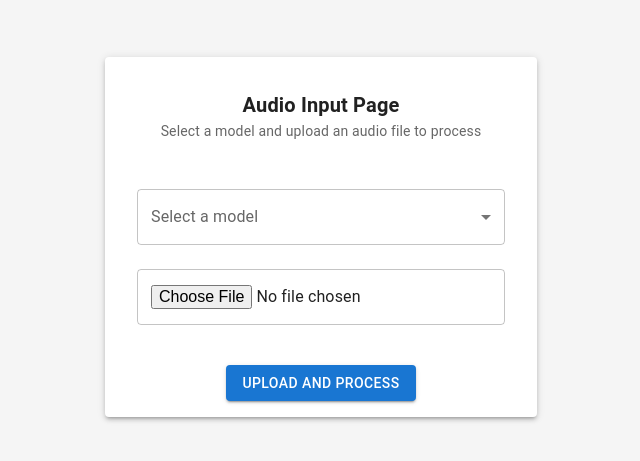
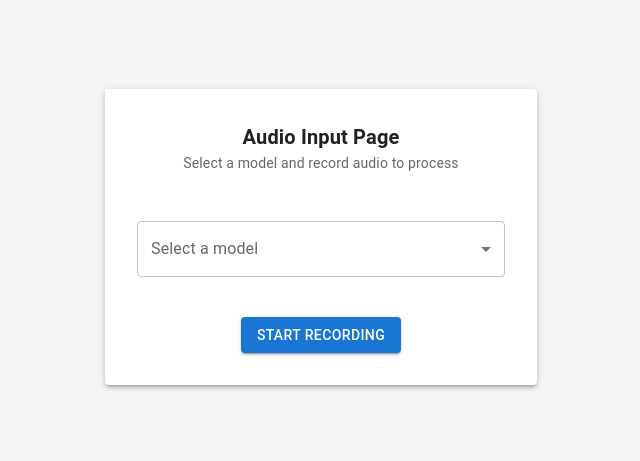
Before and after one commit to Chiru-Stack/Telugu-ASR, a React (Create React App) app in the folder asr_web/: page / in a window 1280 px wide. Shown: the part 163-624 px from the top of the page, without its empty margins (319-959 px from the left). Built offline with nearby package versions, Linux system fonts and the light colour scheme.

Commit message:
revamped the file upload to the manual voice input

```diff
--- a/asr_web/src/components/AudioInputPage.js
+++ b/asr_web/src/components/AudioInputPage.js
@@ -1,42 +1,63 @@
-import React, { useState } from "react";
+import React, { useState, useRef } from "react";
 import {
   Box,
   Button,
   Card,
   CardContent,
   CardHeader,
-  TextField,
   Typography,
   MenuItem,
   Select,
   FormControl,
   InputLabel,
+  Snackbar,
+  Alert,
 } from "@mui/material";
 
 const AudioInputPage = () => {
   const [selectedModel, setSelectedModel] = useState("");
-  const [audioFile, setAudioFile] = useState(null);
+  const [isRecording, setIsRecording] = useState(false);
   const [isUploading, setIsUploading] = useState(false);
   const [transcription, setTranscription] = useState("");
+  const [snackbarOpen, setSnackbarOpen] = useState(false);
+  const [snackbarMessage, setSnackbarMessage] = useState("");
+  const mediaRecorderRef = useRef(null);
+  const audioChunksRef = useRef([]);
 
   const handleModelChange = (event) => {
     setSelectedModel(event.target.value);
   };
 
-  const handleAudioFileChange = (event) => {
-    if (event.target.files) {
-      setAudioFile(event.target.files[0]);
+  const startRecording = async () => {
+    if (!selectedModel) {
+      setSnackbarMessage("Please select a model!");
+      setSnackbarOpen(true);
+      return;
     }
+
+    const stream = await navigator.mediaDevices.getUserMedia({ audio: true });
+    mediaRecorderRef.current = new MediaRecorder(stream);
+    audioChunksRef.current = [];
+
+    mediaRecorderRef.current.ondataavailable = (event) => {
+      audioChunksRef.current.push(event.data);
+    };
+
+    mediaRecorderRef.current.onstop = handleUpload;
+
+    mediaRecorderRef.current.start();
+    setIsRecording(true);
+  };
+
+  const stopRecording = () => {
+    mediaRecorderRef.current.stop();
+    setIsRecording(false);
   };
 
   const handleUpload = () => {
-    if (!audioFile || !selectedModel) {
-      alert("Please select a model and upload a file!");
-      return;
-    }
-
+    const audioBlob = new Blob(audioChunksRef.current, { type: "audio/wav" });
     const formData = new FormData();
-    formData.append("audioFile", audioFile);
+    formData.append("audioFile", audioBlob);
 
     setIsUploading(true);
 
@@ -48,13 +69,20 @@ const AudioInputPage = () => {
       .then((data) => {
         setIsUploading(false);
         console.log("Response from server:", data);
-        alert(data.message || "File uploaded successfully!");
-        setTranscription(data.transcription || "");
+        setTranscription(data.transcription || "No transcription available.");
+        setSnackbarMessage(data.message || "File uploaded successfully!");
+        setSnackbarOpen(true);
       })
       .catch((error) => {
         setIsUploading(false);
         console.error("Error uploading file:", error);
+        setSnackbarMessage("Error uploading file.");
+        setSnackbarOpen(true);
       });
+  };
+
+  const handleCloseSnackbar = () => {
+    setSnackbarOpen(false);
   };
 
   return (
@@ -69,7 +97,7 @@ const AudioInputPage = () => {
         <CardHeader
           title="Audio Input Page"
           titleTypographyProps={{ variant: "h6", fontWeight: "bold" }}
-          subheader="Select a model and upload an audio file to process"
+          subheader="Select a model and record audio to process"
           subheaderTypographyProps={{ variant: "body2", color: "textSecondary" }}
         />
         <CardContent>
@@ -85,38 +113,39 @@ const AudioInputPage = () => {
               <MenuItem value="wave2vec">Wave2Vec</MenuItem>
             </Select>
           </FormControl>
-          <TextField
-            fullWidth
-            margin="normal"
-            type="file"
-            inputProps={{ accept: "audio/*" }}
-            onChange={handleAudioFileChange}
-            helperText={audioFile ? `Selected: ${audioFile.name}` : ""}
-          />
         </CardContent>
         <Box textAlign="center" mt={2}>
           <Button
             variant="contained"
             color="primary"
-            onClick={handleUpload}
+            onClick={isRecording ? stopRecording : startRecording}
             disabled={isUploading}
           >
-            {isUploading ? "Uploading..." : "Upload and Process"}
+            {isRecording ? "Stop Recording" : "Start Recording"}
           </Button>
+          <Box mt={2} style={{ transition: "opacity 0.5s ease-in-out" }}>
             {transcription && (
               <Typography
                 variant="body1"
-              mt={2}
                 style={{
                   opacity: transcription ? 1 : 0,
-                transition: "opacity 0.5s ease-in-out",
                 }}
               >
                 {transcription}
               </Typography>
             )}
           </Box>
+        </Box>
       </Card>
+      <Snackbar
+        open={snackbarOpen}
+        autoHideDuration={6000}
+        onClose={handleCloseSnackbar}
+      >
+        <Alert onClose={handleCloseSnackbar} severity="info" sx={{ width: '100%' }}>
+          {snackbarMessage}
+        </Alert>
+      </Snackbar>
     </Box>
   );
 };
```
Lines whose indentation alone changed are shown as unchanged.
